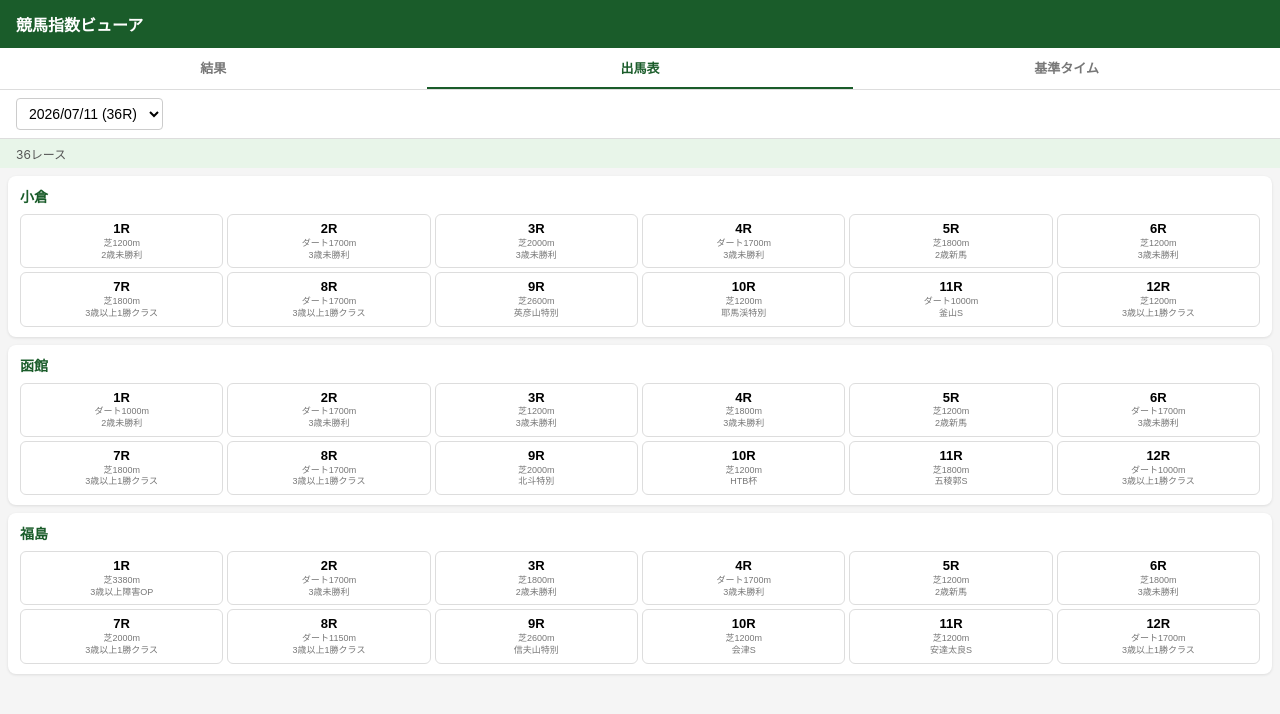
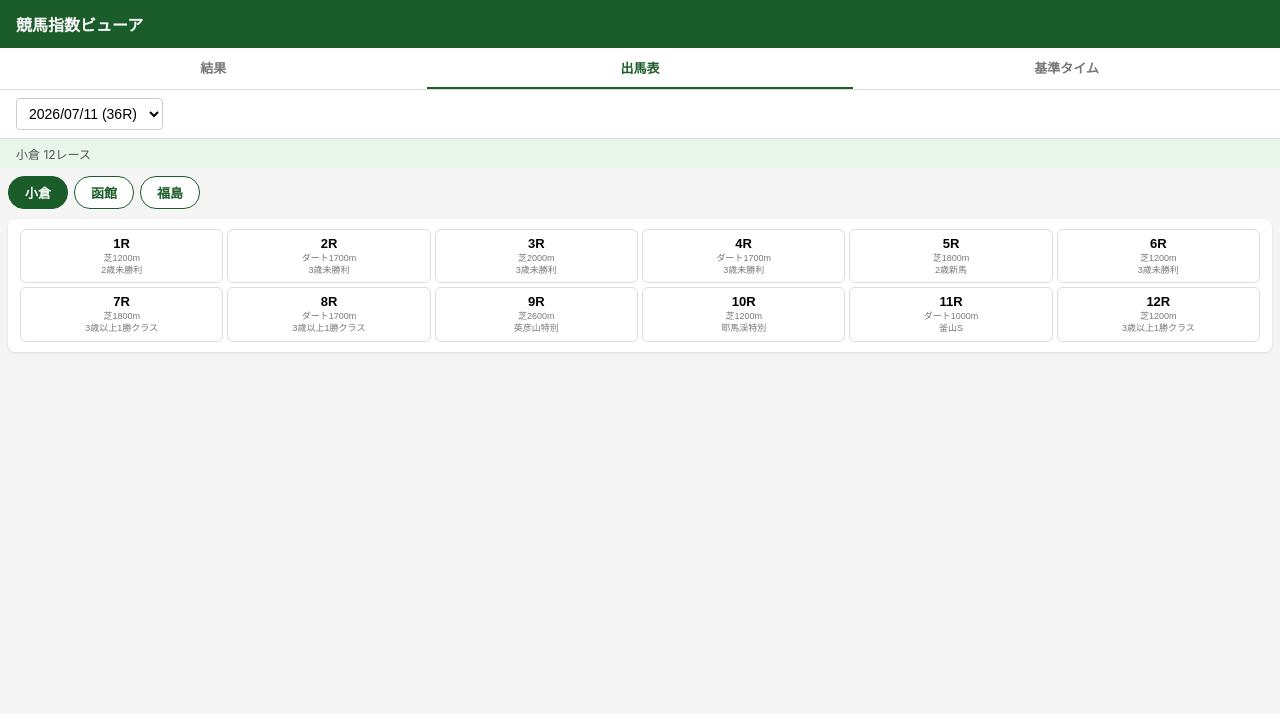
Before and after one commit to MatsunagaYuu/claude_keiba, a website: page docs/index.html in a window 1280 px wide. Both pictures are taken after a click on the button "出馬表". Drawn offline with Linux system fonts and the light colour scheme.

Commit message:
ビューアデータ更新 20260709

```diff
--- a/docs/index.html
+++ b/docs/index.html
@@ -124,6 +124,13 @@ body { font-family: -apple-system, BlinkMacSystemFont, sans-serif; background: #
   box-shadow: 0 1px 3px rgba(0,0,0,0.1);
 }
 .venue-group-title { font-weight: 700; font-size: 14px; margin-bottom: 8px; color: #1a5c2a; }
+.venue-tabs { display: flex; flex-wrap: wrap; gap: 6px; margin-bottom: 10px; }
+.venue-tab {
+  padding: 6px 16px; border: 1px solid #1a5c2a; border-radius: 16px; background: #fff;
+  color: #1a5c2a; cursor: pointer; font-size: 13px; font-weight: 600;
+}
+.venue-tab:active { background: #f0f0f0; }
+.venue-tab.selected { background: #1a5c2a; color: #fff; }
 .race-menu { display: grid; grid-template-columns: repeat(6, 1fr); gap: 4px; }
 .race-btn {
   padding: 6px 2px; border: 1px solid #ddd; border-radius: 6px; background: #fff;
@@ -290,6 +297,7 @@ let shutubaMeta = [];
 let shutubaData = [];
 const shutubaCache = {};
 let selectedShutubaRace = null;
+let selectedShutubaVenue = null;
 
 // 基準タイム用
 let baseTimesData = null;
@@ -687,6 +695,7 @@ async function onShutubaDateChange() {
     }
     shutubaData = shutubaCache[date];
     selectedShutubaRace = null;
+    selectedShutubaVenue = null;
     renderShutuba();
   } catch (e) {
     document.getElementById('race-list').innerHTML = '<div class="loading">読み込みエラー: ' + e.message + '</div>';
@@ -696,9 +705,9 @@ async function onShutubaDateChange() {
 function renderShutuba() {
   const list = document.getElementById('race-list');
   const statsEl = document.getElementById('stats');
-  statsEl.textContent = `${shutubaData.length}レース`;
 
   if (shutubaData.length === 0) {
+    statsEl.textContent = '';
     list.innerHTML = '<div class="no-results">該当なし</div>';
     return;
   }
@@ -710,12 +719,28 @@ function renderShutuba() {
     if (!byVenue[v]) byVenue[v] = [];
     byVenue[v].push(race);
   }
+  const venues = Object.keys(byVenue);
+
+  // 選択会場が未設定/無効なら先頭会場を自動選択
+  if (!selectedShutubaVenue || !byVenue[selectedShutubaVenue]) {
+    selectedShutubaVenue = venues[0];
+  }
+  const races = byVenue[selectedShutubaVenue];
+  races.sort((a, b) => a[SR.RACENUM] - b[SR.RACENUM]);
+  statsEl.textContent = `${selectedShutubaVenue} ${races.length}レース`;
 
   let html = '';
-  for (const [venue, races] of Object.entries(byVenue)) {
-    races.sort((a, b) => a[SR.RACENUM] - b[SR.RACENUM]);
+
+  // 会場チップ
+  html += `<div class="venue-tabs">`;
+  for (const v of venues) {
+    const sel = v === selectedShutubaVenue ? ' selected' : '';
+    html += `<button class="venue-tab${sel}" onclick="selectShutubaVenue('${v}')">${v}</button>`;
+  }
+  html += `</div>`;
+
+  // 選択会場のレースメニュー
   html += `<div class="venue-group">`;
-    html += `<div class="venue-group-title">${venue}</div>`;
   html += `<div class="race-menu">`;
   for (const race of races) {
     const id = race[SR.ID];
@@ -727,7 +752,6 @@ function renderShutuba() {
     html += `</button>`;
   }
   html += `</div></div>`;
-  }
 
   // 選択中レースの馬テーブル
   if (selectedShutubaRace) {
@@ -758,6 +782,12 @@ function renderShutuba() {
   }
 
   list.innerHTML = html;
+}
+
+function selectShutubaVenue(venue) {
+  selectedShutubaVenue = venue;
+  selectedShutubaRace = null;
+  renderShutuba();
 }
 
 function selectShutubaRace(id) {
```
Lines whose indentation alone changed are shown as unchanged.
